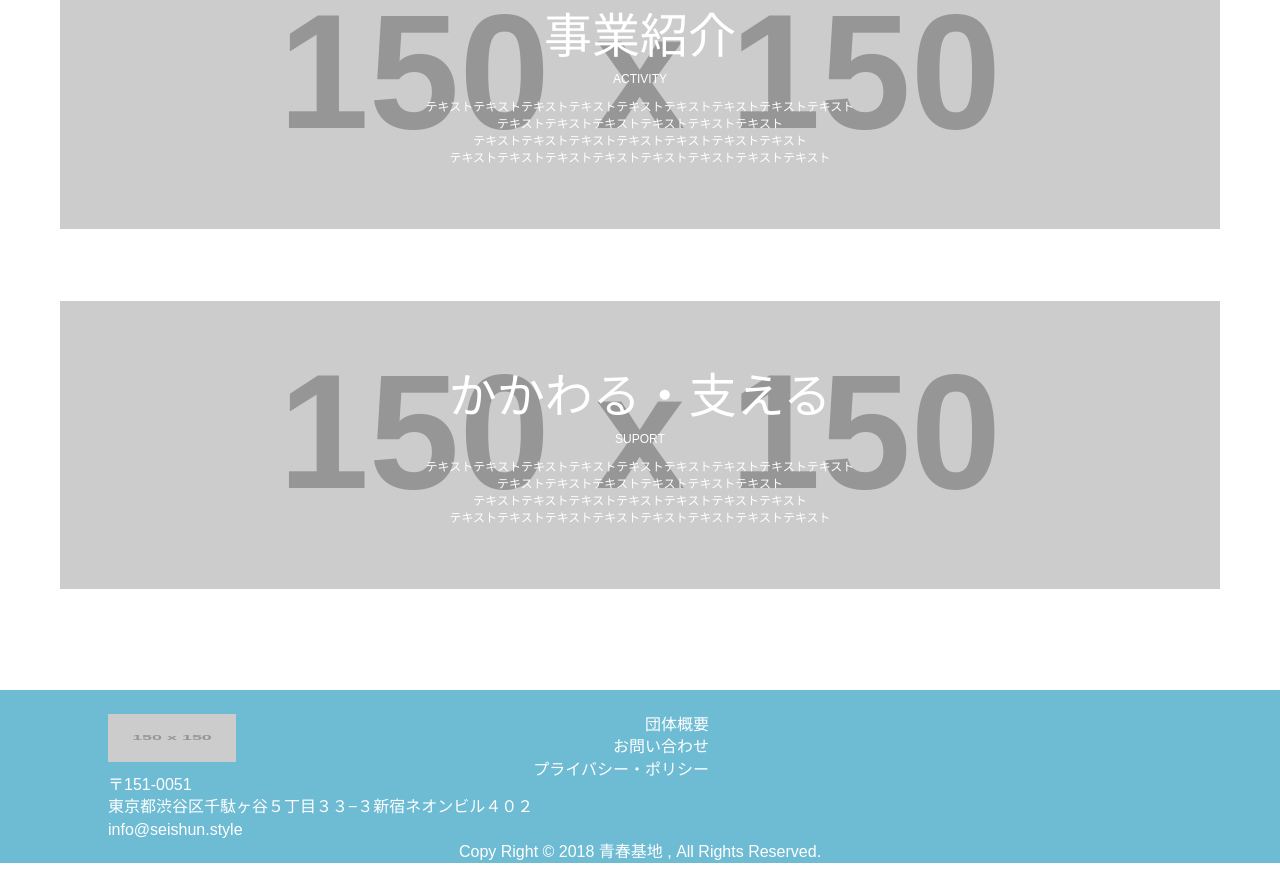
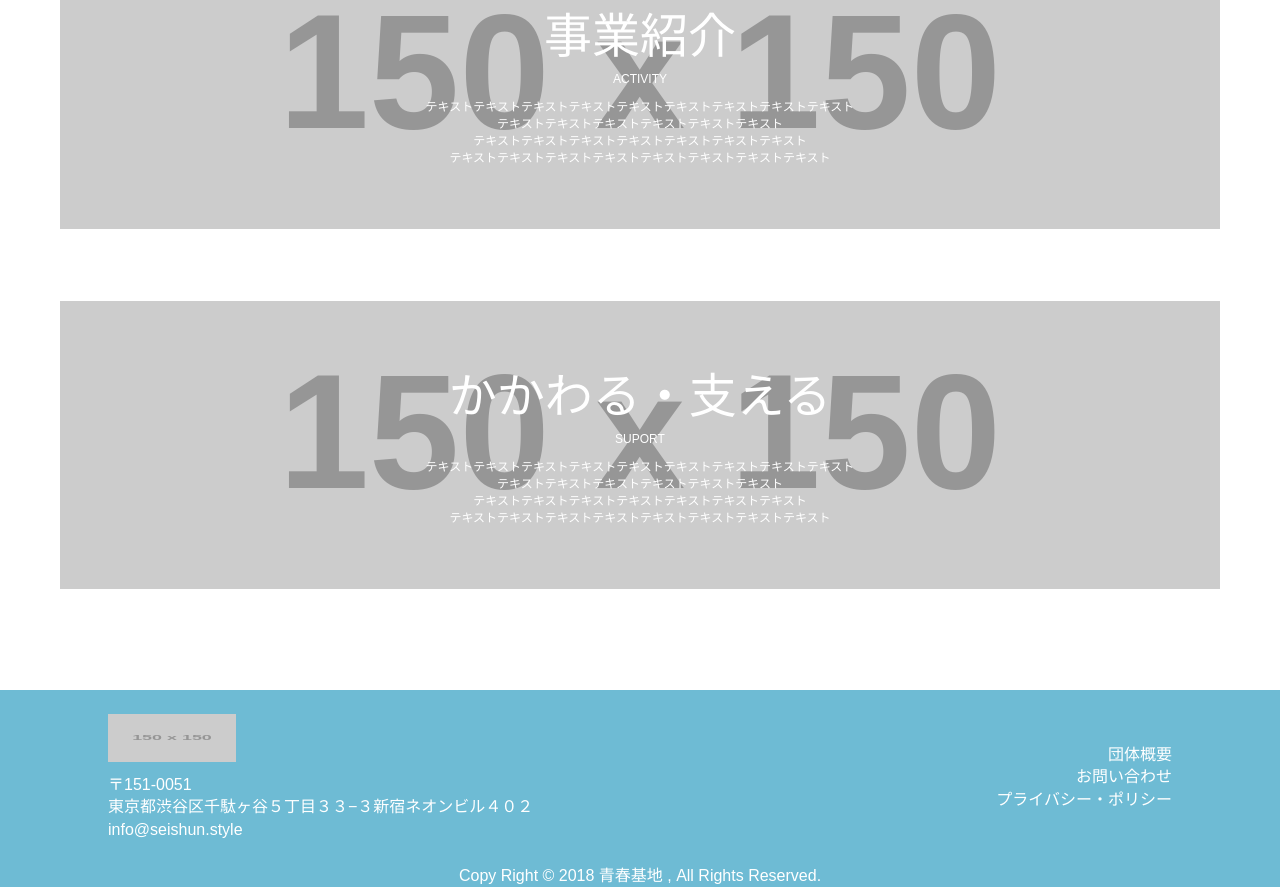
Before and after one commit to chitose87/seishun-kichi_website, a website: page src/index.html in a window 1280 px wide. Shown: the part 1497-2384 px from the top of the page. Before the commit the page ends 2360 px from the top, so only its background shows below. Drawn offline with Linux system fonts and the light colour scheme; placeholder pictures from the web are drawn by us.

Commit message:
20180605④（青木）

```diff
--- a/src/style/index.scss
+++ b/src/style/index.scss
@@ -63,6 +63,9 @@ footer {
 
 		.body{
 			display: flex;
+			justify-content: space-between;
+			vertical-align: middle;
+			align-items: center;
 			.left{
 				img[src="https://placehold.jp/150x150.png"]{
 					width: 30%;
@@ -70,23 +73,15 @@ footer {
 					margin-bottom: 0.5rem;
 				text-align: left;
 				}
-
 			}
 			.right{
 				text-align: right;
-				vertical-align: middle;
-				//justify-content: center;
-				//align-items: center;
 			}
-
 		}
 
 		.copy{
 			text-align: center;
-			//display: flex;
-			//justify-content: center;
-			////align-items: flex-end;
-			//vertical-align: bottom;
+			margin-top: 1rem;
 		}
 	}
 }
```
Also changed, not shown: src/style/index.css, 1 other file.
